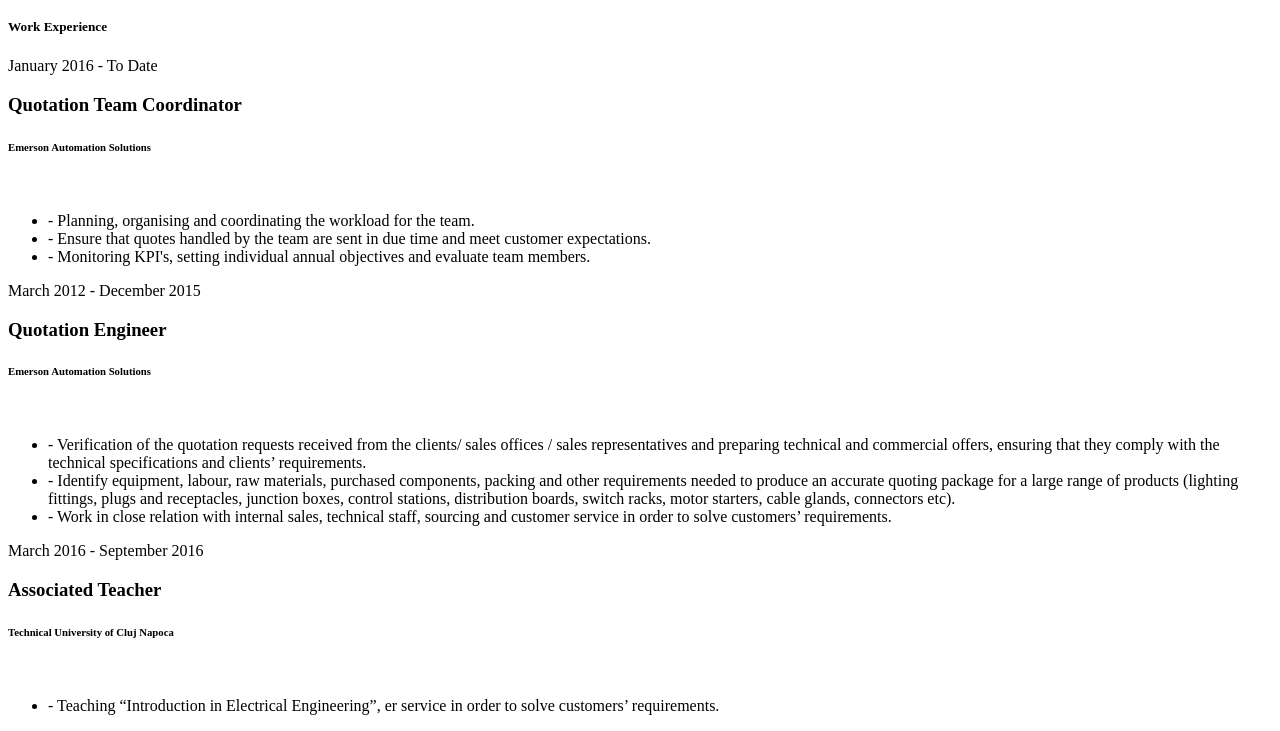
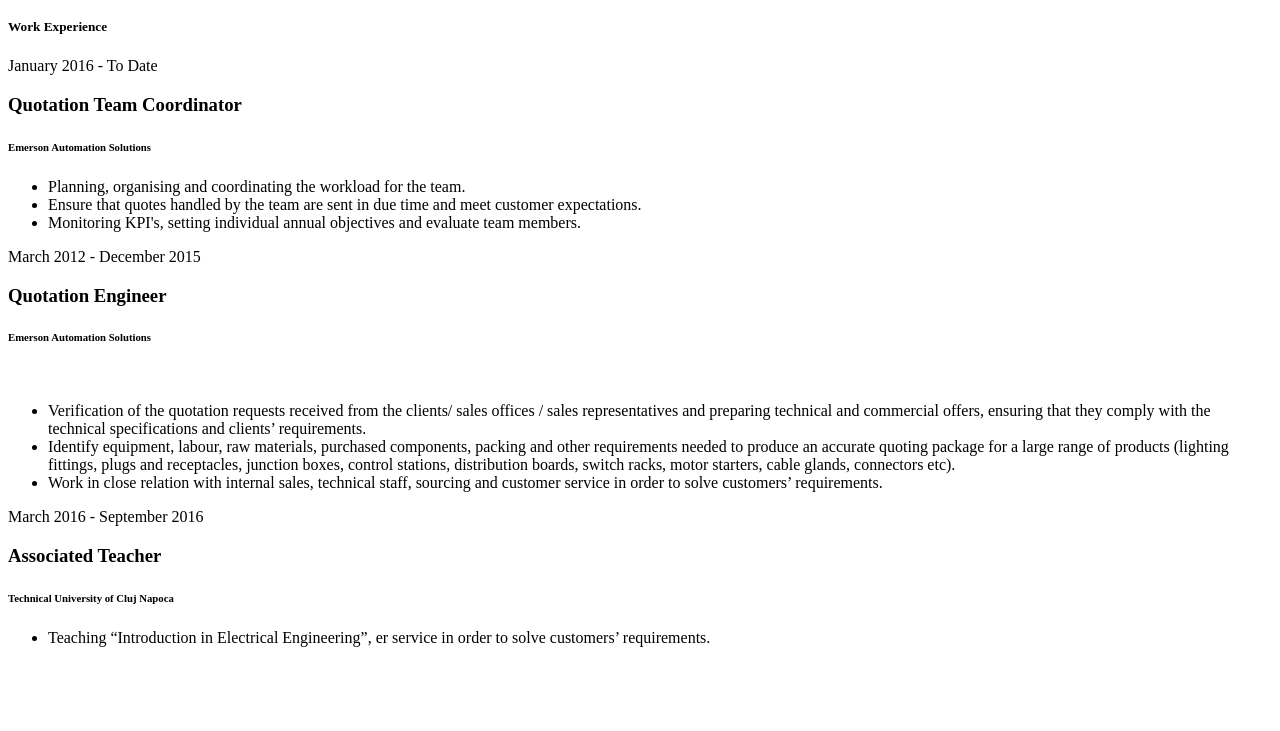
Before and after one commit to victoriabotis/victoriabotis.github.io, a plain HTML site: page index.html in a window 1280 px wide. Shown: the part 174-905 px from the top of the page. After the commit the page ends 837 px from the top, so only its background shows below. Drawn offline with Linux system fonts and the light colour scheme.

Commit message:
Update index.html

```diff
--- a/index.html
+++ b/index.html
@@ -27,11 +27,11 @@
                 <h3>Quotation Team Coordinator</h3>
 
                         <h6>Emerson Automation Solutions</h6>
-              	<br />
+
                 <ul>
-                <li>- Planning, organising and coordinating the workload for the team.</li>
-                <li>- Ensure that quotes handled by the team are sent in due time and meet customer expectations.</li>
-                <li>- Monitoring KPI's, setting individual annual objectives and evaluate team members.</li>
+                <li>Planning, organising and coordinating the workload for the team.</li>
+                <li>Ensure that quotes handled by the team are sent in due time and meet customer expectations.</li>
+                <li>Monitoring KPI's, setting individual annual objectives and evaluate team members.</li>
             	</ul>
 
               </div>
@@ -42,9 +42,9 @@
                         <h6>Emerson Automation Solutions</h6>
                 <br />
                 <ul>
-                <li>- Verification of the quotation requests received from the clients/ sales offices / sales representatives and preparing technical and commercial offers, ensuring that they comply with the technical specifications and clients’ requirements.</li>
-                <li>- Identify equipment, labour, raw materials, purchased components, packing and other requirements needed to produce an accurate quoting package for a large range of products (lighting fittings, plugs and receptacles, junction boxes, control stations, distribution boards, switch racks, motor starters, cable glands, connectors etc).</li>
-                <li>- Work in close relation with internal sales, technical staff, sourcing and customer service in order to solve customers’ requirements.</li>
+                <li>Verification of the quotation requests received from the clients/ sales offices / sales representatives and preparing technical and commercial offers, ensuring that they comply with the technical specifications and clients’ requirements.</li>
+                <li>Identify equipment, labour, raw materials, purchased components, packing and other requirements needed to produce an accurate quoting package for a large range of products (lighting fittings, plugs and receptacles, junction boxes, control stations, distribution boards, switch racks, motor starters, cable glands, connectors etc).</li>
+                <li>Work in close relation with internal sales, technical staff, sourcing and customer service in order to solve customers’ requirements.</li>
             </ul>
 
               </div>
@@ -60,9 +60,9 @@
 
                         <h6>Technical University of Cluj Napoca</h6>
 
-                <br />
+
                 <ul>
-                <li>- Teaching “Introduction in Electrical Engineering”, er service in order to solve customers’ requirements.</li>
+                <li>Teaching “Introduction in Electrical Engineering”, er service in order to solve customers’ requirements.</li>
             </ul>
 
               </div>
```
